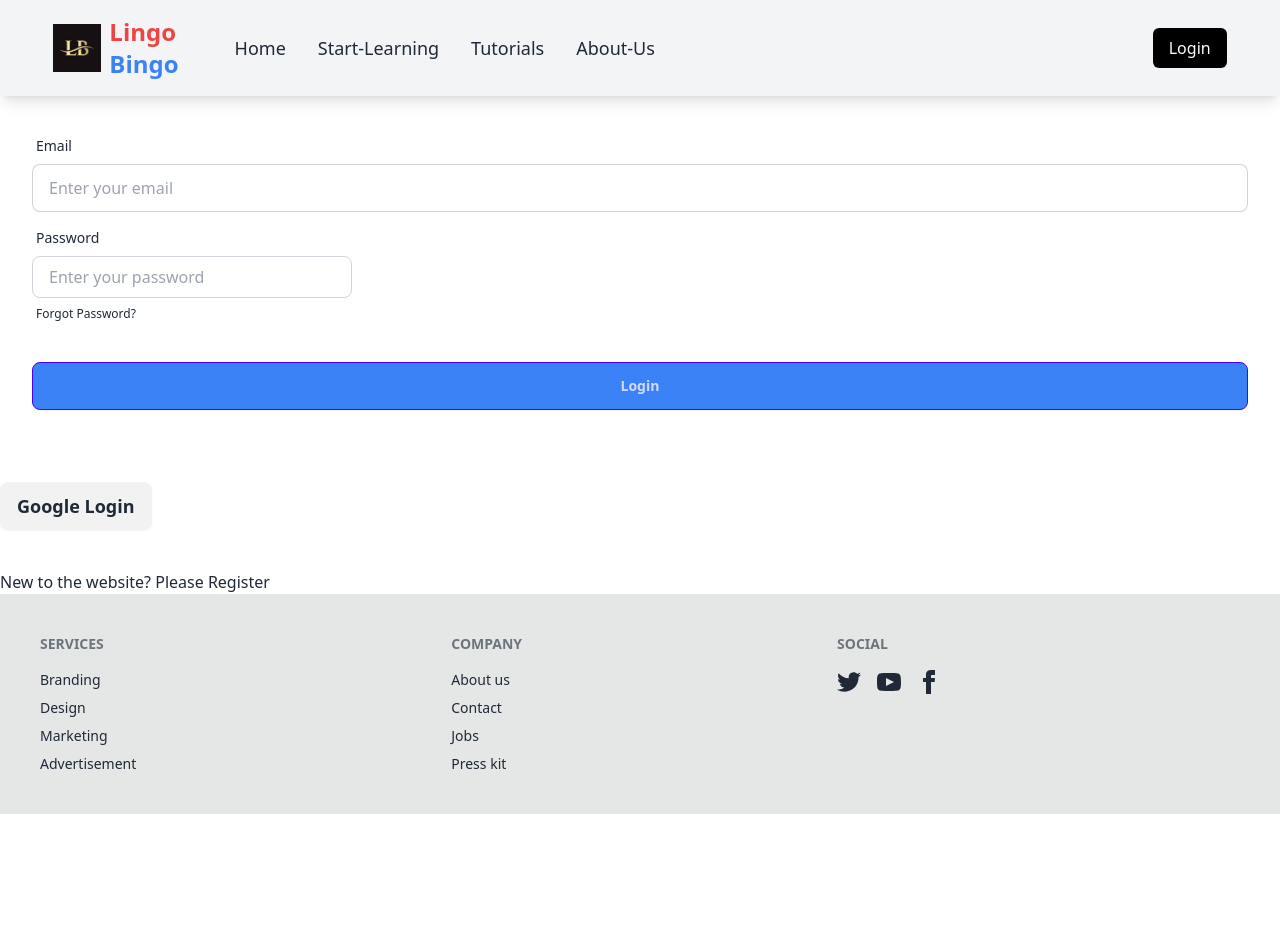
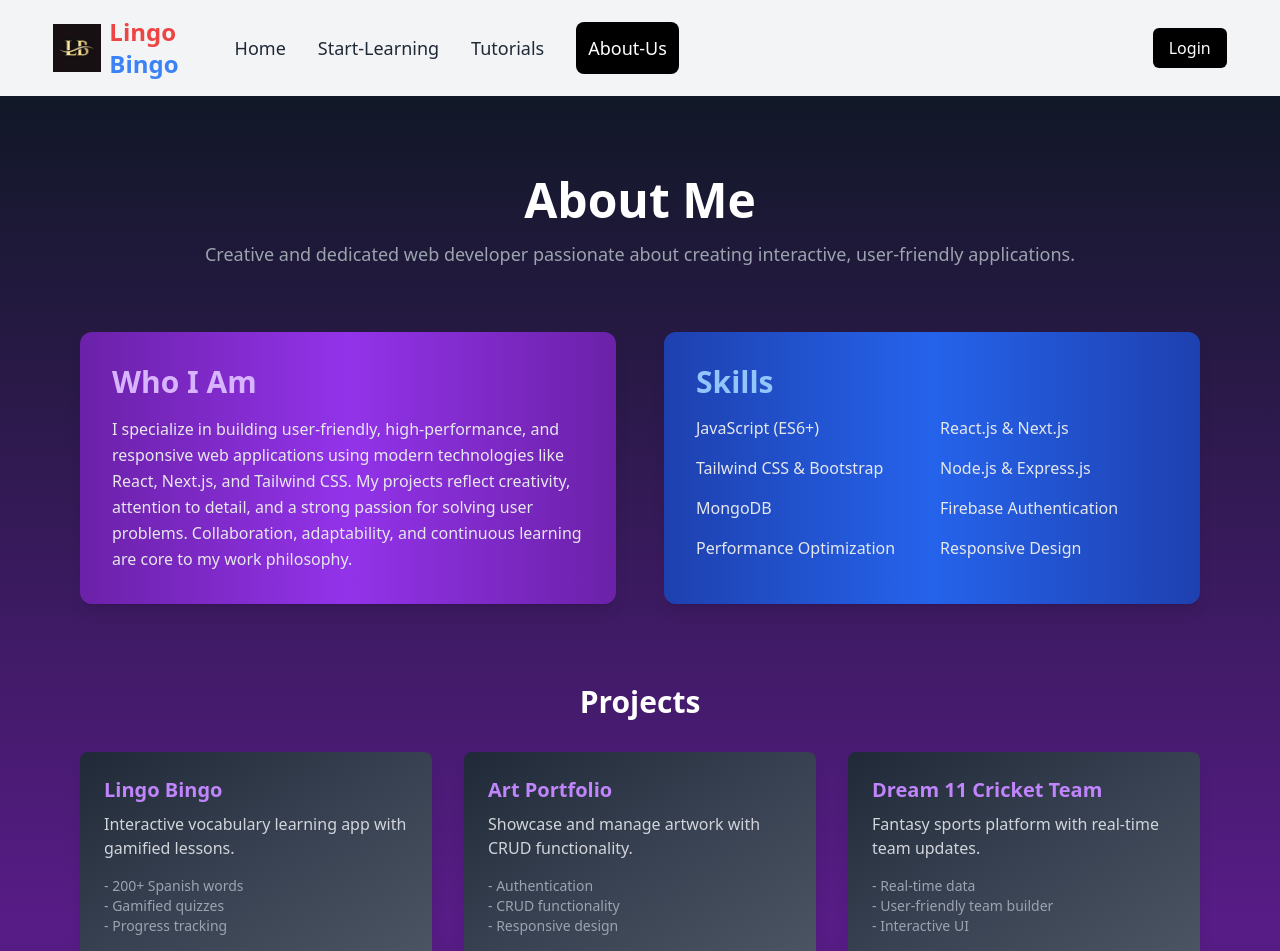
Before and after one commit to RaihanSoft/Vocab-Voyage, a React (Vite) app: page /aboutUs in a window 1280 px wide. Before the commit this address led to /login. Shown: the top 951 px of the page. Before the commit the page ends 814 px from the top, so only its background shows below. Built offline with nearby package versions, Linux system fonts and the light colour scheme; no server answers.

Commit message:
About Us section added

```diff
--- a/package.json
+++ b/package.json
@@ -17,6 +17,7 @@
     "aos": "^2.3.4",
     "drei": "^2.2.21",
     "firebase": "^11.0.2",
+    "framer-motion": "^11.11.17",
     "localforage": "^1.10.0",
     "match-sorter": "^8.0.0",
     "react": "^18.3.1",
--- a/src/Components/AboutUs/AboutUs.jsx
+++ b/src/Components/AboutUs/AboutUs.jsx
@@ -1,9 +1,104 @@
-const AboutUs = () => {
+import { useEffect } from "react";
+import "aos/dist/aos.css";
+import { motion } from "framer-motion";
+import Aos from "aos";
+
+const AboutMe = () => {
+  useEffect(() => {
+    Aos.init({ duration: 1200, easing: "ease-in-out" });
+  }, []);
+
+  const projects = [
+    { title: "Lingo Bingo", description: "Interactive vocabulary learning app with gamified lessons.", features: ["200+ Spanish words", "Gamified quizzes", "Progress tracking"] },
+    { title: "Art Portfolio", description: "Showcase and manage artwork with CRUD functionality.", features: ["Authentication", "CRUD functionality", "Responsive design"] },
+    { title: "Dream 11 Cricket Team", description: "Fantasy sports platform with real-time team updates.", features: ["Real-time data", "User-friendly team builder", "Interactive UI"] },
+    { title: "Car Get", description: "Car rental and purchase platform.", features: ["Role-based dashboard", "Secure payment gateway", "Advanced filters"] },
+    { title: "Fitness Tracker", description: "Track fitness goals and health insights.", features: ["Activity monitoring", "Health insights", "Custom fitness plans"] },
+    { title: "E-Shop", description: "E-commerce platform with product recommendations.", features: ["Product filtering", "Secure payments", "Wishlist and cart"] },
+    { title: "Event Planner", description: "Plan and manage events collaboratively.", features: ["Event scheduling", "Team collaboration", "Interactive dashboard"] },
+    { title: "Movie Mania", description: "Platform for browsing and reviewing movies.", features: ["User reviews", "Trending movies", "Dynamic search"] },
+    { title: "Travel Buddy", description: "Plan trips with real-time destination guides.", features: ["Booking management", "Travel guides", "User recommendations"] },
+    { title: "EduLearn Platform", description: "Online learning platform with certifications.", features: ["Video lectures", "Quizzes", "Certification"] },
+    { title: "Foodie Delight", description: "Recipe-sharing platform with ratings.", features: ["User-submitted recipes", "Rating system", "Cooking tips"] },
+    { title: "Tech Savvy", description: "Tech blog with trending articles.", features: ["User blogs", "Social sharing", "Advanced search"] },
+  ];
+
   return (
-    <div>
-      AboutUs
+    <div className="min-h-screen bg-gradient-to-b from-gray-900 via-purple-900 to-black py-20 px-6 md:px-20 text-white">
+      <div className="container mx-auto">
+        {/* Header */}
+        <div data-aos="fade-down" className="text-center mb-16">
+          <h2 className="text-5xl font-extrabold animate__animated animate__fadeInDown">
+            About Me
+          </h2>
+          <p className="text-lg mt-4 text-gray-400">
+            Creative and dedicated web developer passionate about creating interactive, user-friendly applications.
+          </p>
+        </div>
+
+        {/* About Me Section */}
+        <div className="grid md:grid-cols-2 gap-12">
+          <motion.div
+            data-aos="fade-right"
+            className="bg-gradient-to-r from-purple-800 via-purple-600 to-purple-800 p-8 rounded-xl shadow-lg hover:shadow-2xl transition-all transform hover:scale-105 hover:bg-gradient-to-bl"
+          >
+            <h3 className="text-3xl font-semibold text-purple-300">Who I Am</h3>
+            <p className="mt-4 leading-relaxed text-gray-200">
+              I specialize in building user-friendly, high-performance, and responsive web applications using modern technologies like React, Next.js, and Tailwind CSS. My projects reflect creativity, attention to detail, and a strong passion for solving user problems. Collaboration, adaptability, and continuous learning are core to my work philosophy.
+            </p>
+          </motion.div>
+
+          <motion.div
+            data-aos="fade-left"
+            className="bg-gradient-to-r from-blue-800 via-blue-600 to-blue-800 p-8 rounded-xl shadow-lg hover:shadow-2xl transition-all transform hover:scale-105 hover:bg-gradient-to-br"
+          >
+            <h3 className="text-3xl font-semibold text-blue-300">Skills</h3>
+            <ul className="mt-4 grid grid-cols-2 gap-4 text-gray-200">
+              <li>JavaScript (ES6+)</li>
+              <li>React.js & Next.js</li>
+              <li>Tailwind CSS & Bootstrap</li>
+              <li>Node.js & Express.js</li>
+              <li>MongoDB</li>
+              <li>Firebase Authentication</li>
+              <li>Performance Optimization</li>
+              <li>Responsive Design</li>
+            </ul>
+          </motion.div>
+        </div>
+
+        {/* Projects Section */}
+        <div data-aos="fade-up" className="mt-20">
+          <h3 className="text-3xl font-semibold text-center">Projects</h3>
+          <div className="mt-8 grid sm:grid-cols-1 md:grid-cols-2 lg:grid-cols-3 gap-8">
+            {projects.map((project, index) => (
+              <motion.div
+                key={index}
+                className="relative bg-gradient-to-br from-gray-800 via-gray-700 to-gray-600 text-gray-100 rounded-lg shadow-lg overflow-hidden hover:shadow-2xl transition-all transform hover:scale-110 hover:rotate-1 hover:bg-gradient-to-tl"
+                whileHover={{
+                  scale: 1.1,
+                  rotate: 3,
+                  boxShadow: "0px 15px 30px rgba(0, 0, 0, 0.6)",
+                }}
+                initial={{ opacity: 0, y: 30 }}
+                animate={{ opacity: 1, y: 0 }}
+                transition={{ duration: 0.3, delay: index * 0.1 }}
+              >
+                <div className="p-6">
+                  <h4 className="text-xl font-bold text-purple-400">{project.title}</h4>
+                  <p className="mt-2 text-gray-300">{project.description}</p>
+                  <ul className="mt-4 text-sm text-gray-400">
+                    {project.features.map((feature, idx) => (
+                      <li key={idx}>- {feature}</li>
+                    ))}
+                  </ul>
+                </div>
+              </motion.div>
+            ))}
+          </div>
+        </div>
+      </div>
     </div>
-  )
-}
+  );
+};
 
-export default AboutUs
+export default AboutMe;
--- /dev/null
+++ b/src/Components/Error/ErrorPage.jsx
@@ -0,0 +1,29 @@
+import { useNavigate } from "react-router-dom";
+
+const ErrorPage = () => {
+  const navigate = useNavigate();
+
+  const handleBackToHome = () => {
+    navigate("/");
+  };
+
+  return (
+    <div className="flex flex-col items-center justify-center h-screen bg-gray-100">
+      <h1 className="text-6xl font-bold text-red-500 mb-4">404</h1>
+      <h2 className="text-2xl font-semibold text-gray-700 mb-2">
+        Page Not Found
+      </h2>
+      <p className="text-gray-600 mb-6">
+        Oops! The page you&apos;re looking for doesn&apos;t exist.
+      </p>
+      <button
+        onClick={handleBackToHome}
+        className="px-6 py-3 bg-blue-500 text-white font-bold rounded-lg hover:bg-blue-700 transition duration-300"
+      >
+        Back to Home
+      </button>
+    </div>
+  );
+};
+
+export default ErrorPage;
--- a/src/Components/Home/Home.jsx
+++ b/src/Components/Home/Home.jsx
@@ -2,7 +2,7 @@ import Banner from '../Banner/Banner'
 import SuccessSection from '../SuccessSection/SuccessSection'
 import OurMission from '../OurMission/OurMission'
 import Challenge from '../Challenge/Challenge'
-import Unique from '../Unique/Unique'
+import Quiz from '../Quiz/Quiz'
 const Home = () => {
   return (
     <div className='' >
@@ -11,7 +11,7 @@ const Home = () => {
       <OurMission />
       <SuccessSection />
       <Challenge />
-      <Unique />
+      <Quiz />
 
 
 
--- a/src/Components/Navbar/Navbar.jsx
+++ b/src/Components/Navbar/Navbar.jsx
@@ -43,15 +43,7 @@ const Navbar = () => {
             >
                 Tutorials
             </NavLink>
-            <NavLink
-                className={({ isActive }) =>
-                    isActive ? "bg-black text-white p-3 rounded-lg" : "hover:underline"
-                }
-                to="/aboutUs"
-                onClick={() => setIsMenuOpen(false)}
-            >
-                About-Us
-            </NavLink>
+
             {user && user.email && (
                 <NavLink
                     className={({ isActive }) =>
@@ -62,7 +54,18 @@ const Navbar = () => {
                 >
                     My-Profile
                 </NavLink>
+
+
             )}
+            <NavLink
+                className={({ isActive }) =>
+                    isActive ? "bg-black text-white p-3 rounded-lg" : "hover:underline"
+                }
+                to="/aboutUs"
+                onClick={() => setIsMenuOpen(false)}
+            >
+                About-Us
+            </NavLink>
         </div>
     );
 
--- a/src/Register/Register.jsx
+++ b/src/Register/Register.jsx
@@ -1,13 +1,43 @@
 import { useContext, useState } from "react";
 import { Context } from "../Components/Provider/Provider";
-import { useNavigate } from "react-router-dom";
+import { NavLink, useNavigate } from "react-router-dom";
 import Swal from "sweetalert2";
 
 const Register = () => {
   const [error, setError] = useState("");
 
-  const { handleRegister, manageProfile } = useContext(Context);
+  const { handleRegister, manageProfile, handleGoogleLogin } = useContext(Context);
   const navigate = useNavigate();
+
+
+  const handleGoogle = () => {
+    handleGoogleLogin()
+      .then(() => {
+        Swal.fire({
+          position: "top-center",
+          icon: "success",
+          title: "Welcome back!",
+          text: "Login successful!",
+          showConfirmButton: false,
+          timer: 1500,
+          customClass: {
+            popup: "animate__animated animate__backInRight",
+            icon: "animate__animated animate__zoomIn",
+            title: "animate__animated animate__fadeInDown",
+            content: "animate__animated animate__lightSpeedInRight",
+          },
+        });
+
+        // Navigate to the home page
+        navigate("/");
+
+        // Scroll to the top of the page
+        window.scrollTo(0, 0);
+      });
+  };
+
+
+
 
   const handleSubmit = (e) => {
     e.preventDefault();
@@ -159,6 +189,21 @@ const Register = () => {
           </button>
         </div>
       </form>
+
+      {/* Google Login */}
+      <button
+        className="text-center font-bold text-lg flex justify-center items-center my-10 btn"
+        onClick={handleGoogle}
+      >
+        Google Login
+      </button>
+
+
+      {/* Login Link */}
+      <p>
+        Already have an account? Please{" "}
+        <NavLink to={"/login"}>login</NavLink>
+      </p>
     </div>
   );
 };
```
Also changed, not shown: src/Routes/Routes.jsx (+9 -1 lines), src/Components/Quiz/Quiz.jsx (renamed from src/Components/Unique/Unique.jsx), 1 other file (tests, documents, lock files or other folders).
